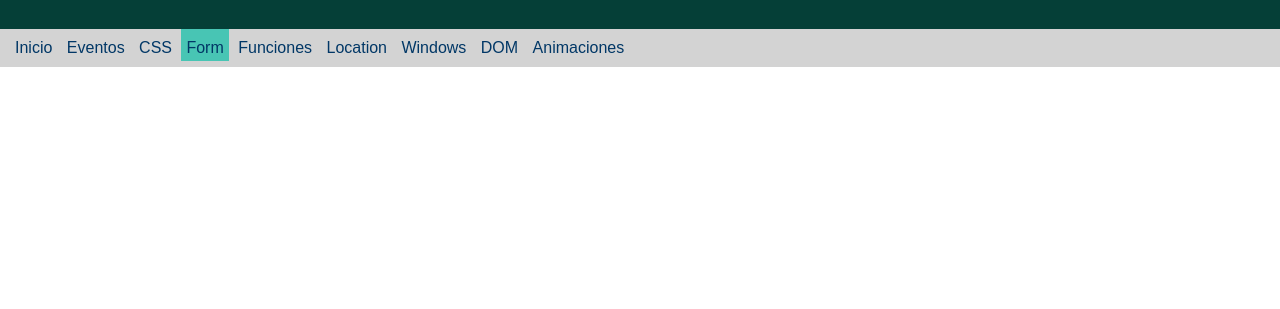
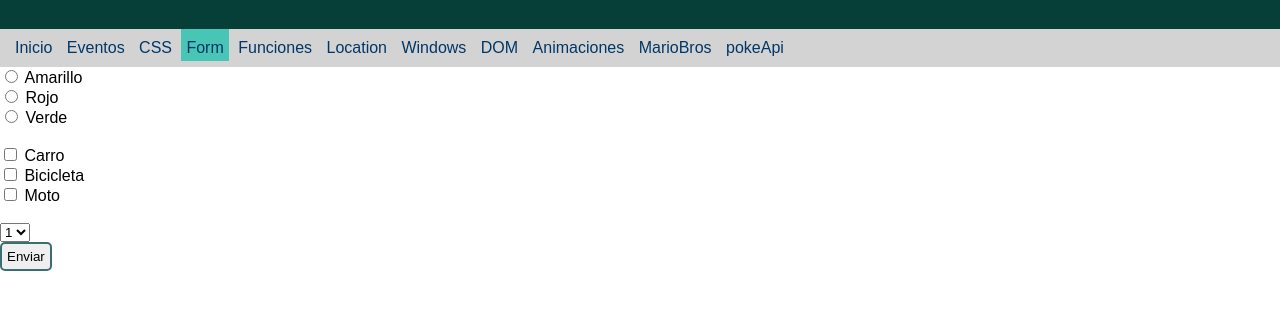
Before and after one commit to Eri-158/JavaScript-, a plain HTML site: page form.html in a window 1280 px wide. Shown: the part 71-380 px from the top of the page. Drawn offline with Linux system fonts and the light colour scheme.

Commit message:
Update form.html

```diff
--- a/form.html
+++ b/form.html
@@ -21,8 +21,28 @@
         <a href="windows.html" class="item_menu">Windows</a>
         <a href="dom.html" class="item_menu">DOM</a>
         <a href="animaciones.html" class="item_menu">Animaciones</a>
+        <a href="mariobros.html" class="item_menu">MarioBros</a>
+        <a href="pokeApi.html" class="item_menu">pokeApi</a>
     </div>
+<div id="rates">
+    <input type="radio" id="r1" name="radio" value="Amarillo"> Amarillo <br>
+    <input type="radio" id="r2" name="radio" value="Rojo"> Rojo <br>
+    <input type="radio" id="r3" name="radio" value="Verde"> Verde <br>
+    <br>
+    <input type="checkbox" id="c1" name="check" value="Carro"> Carro <br>
+    <input type="checkbox" id="c2" name="check" value="Bicicleta"> Bicicleta <br>
+    <input type="checkbox" id="c3" name="check" value="Moto"> Moto <br>
+    <br>
 
+    <select name="" id="select">
+        <option value="1">1</option>
+        <option value="2">2</option>
+        <option value="3">3</option>
 
+    </select>
+    <br>
+</div>
+   <input type="button" value="Enviar" onclick="enviar_formulario()">
 </body>
 </html>
+<script src="miscript.js"></script>
```
